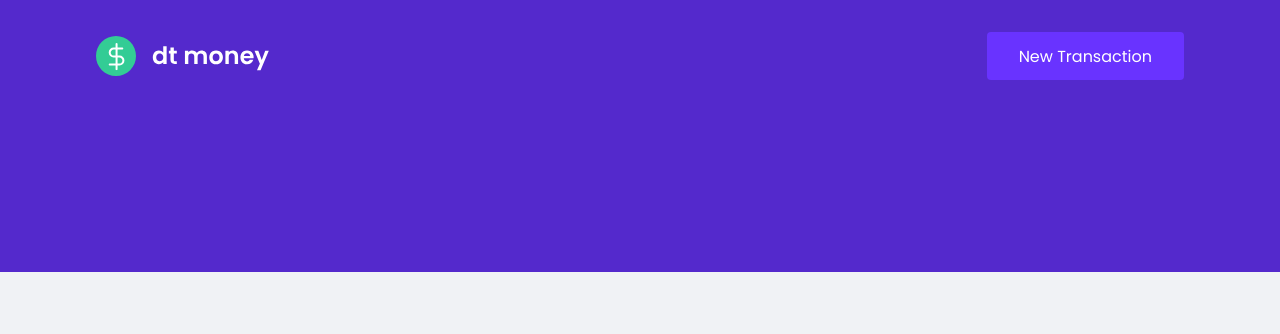
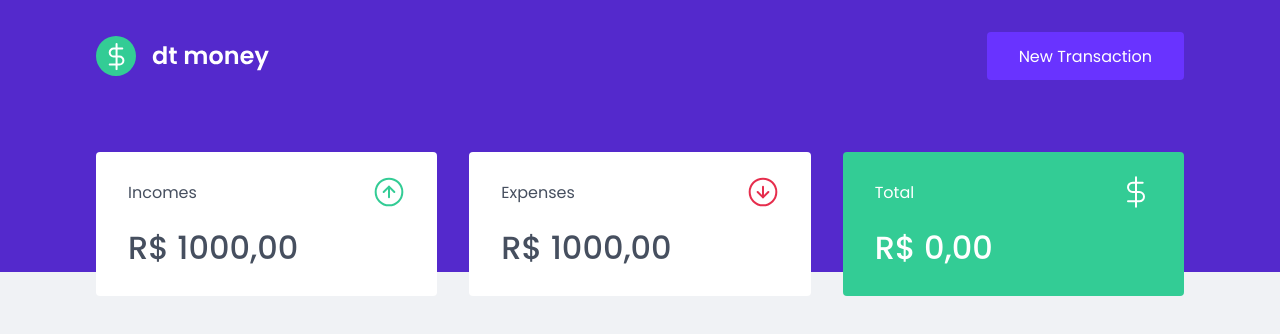
Before and after one commit to sanderdsz/dt-money, a React (Create React App) app: page / in a window 1280 px wide. Shown: the top 334 px of the page. Built offline with nearby package versions, Linux system fonts and the light colour scheme.

Commit message:
dashboard and summary components

```diff
--- a/src/App.tsx
+++ b/src/App.tsx
@@ -1,10 +1,12 @@
 import { GlobalStyle } from './styles/global'
 import { Header } from './components/Header'
+import { Dashboard } from './components/Dashboard'
 
 export function App() {
   return (
     <>
       <Header />
+      <Dashboard />
       <GlobalStyle />
     </>
   );
--- /dev/null
+++ b/src/components/Dashboard/index.tsx
@@ -0,0 +1,12 @@
+import { Container } from './styles'
+import { Summary } from '../Summary'
+
+export function Dashboard() {
+  return (
+    <>
+      <Container>
+        <Summary/>
+      </Container>
+    </>
+  )
+}
--- /dev/null
+++ b/src/components/Dashboard/styles.ts
@@ -0,0 +1,7 @@
+import styled from 'styled-components'
+
+export const Container = styled.main`
+  max-width: 1120px;
+  margin: 0 auto;
+  padding: 2.5rem 1rem;
+`
--- /dev/null
+++ b/src/components/Summary/index.tsx
@@ -0,0 +1,40 @@
+import incomeImg from '../../assets/income.svg'
+import expenseImg from '../../assets/outcome.svg'
+import totalImg from '../../assets/total.svg'
+import { Container } from './styles'
+
+export function Summary() {
+  return (
+    <>
+      <Container>
+        <div>
+          <header>
+            <p>Incomes</p>
+            <img src={incomeImg} alt="Incomes" />
+          </header>
+          <strong>
+            R$ 1000,00
+          </strong>
+        </div>
+        <div>
+          <header>
+            <p>Expenses</p>
+            <img src={expenseImg} alt="Expenses" />
+          </header>
+          <strong>
+           R$ 1000,00
+          </strong>
+        </div>
+        <div className='highlight-background'>
+          <header>
+            <p>Total</p>
+            <img src={totalImg} alt="Total" />
+          </header>
+          <strong>
+            R$ 0,00
+          </strong>
+        </div>
+      </Container>
+    </>
+  )
+}
--- /dev/null
+++ b/src/components/Summary/styles.ts
@@ -0,0 +1,34 @@
+import styled from 'styled-components'
+
+export const Container = styled.div`
+  display: grid;
+  grid-template-columns: repeat(3, 1fr);
+  gap: 2rem;
+  margin-top: -10rem;
+
+  div {
+    background: var(--shape);
+    padding: 1.5rem 2rem;
+    border-radius: 0.25rem;
+    color: var(--text-title);
+
+    header {
+      display: flex;
+      align-items: center;
+      justify-content: space-between;
+    }
+
+    strong {
+      display: block;
+      margin-top: 1rem;
+      font-size: 2rem;
+      font-weight: 500;
+      line-height: 3rem;
+    }
+
+    &.highlight-background {
+      background: var(--green);
+      color: #fff;
+    }
+  }
+`
--- a/src/styles/global.ts
+++ b/src/styles/global.ts
@@ -4,6 +4,7 @@
   :root {
     --background: #f0f2f5;
     --red: #e52e40;
+    --green: #33cc95;
     --blue: #5429cc;
     --blue-light: #6933ff;
     --text-title: #464f5f;
```
